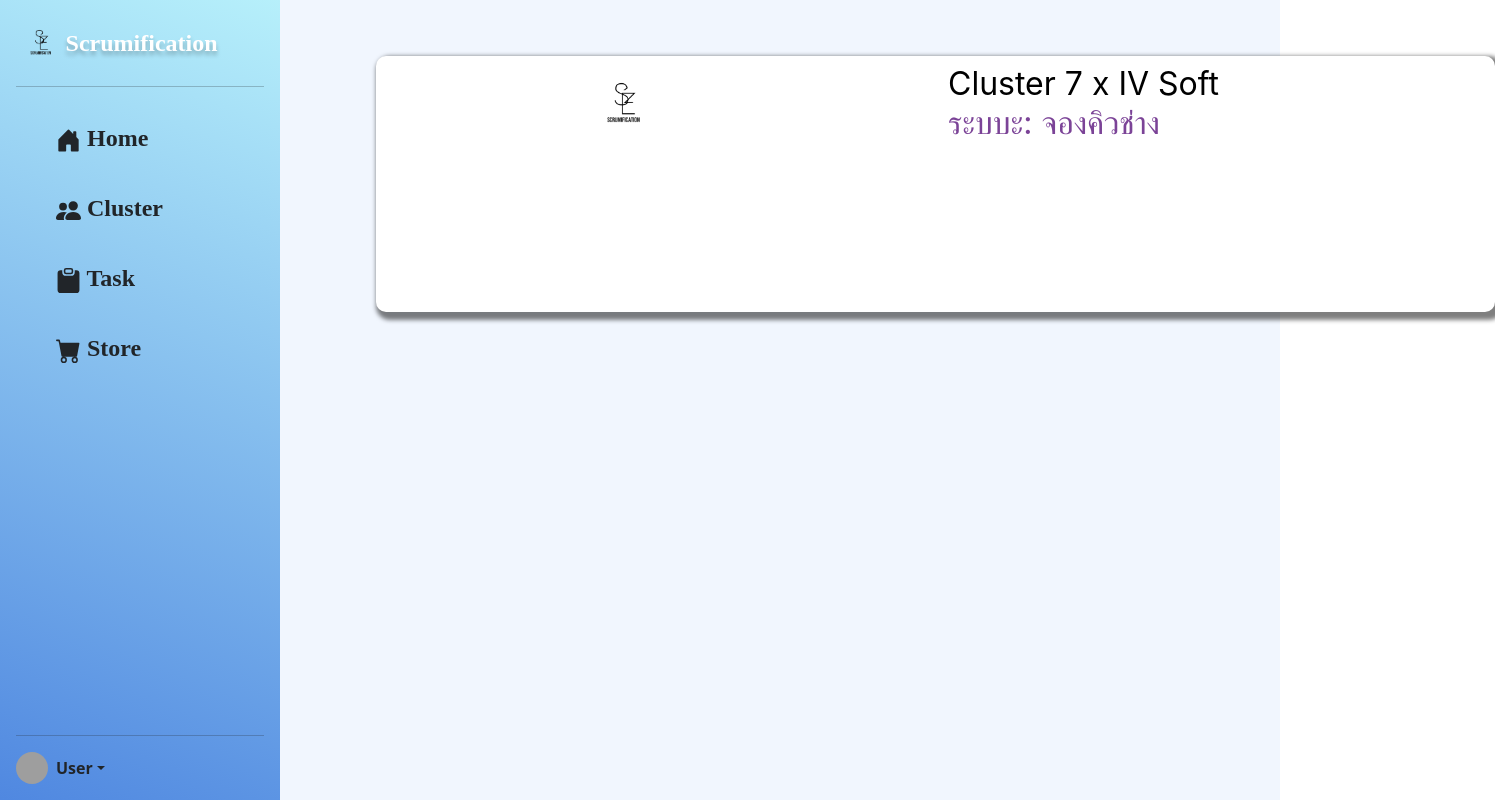
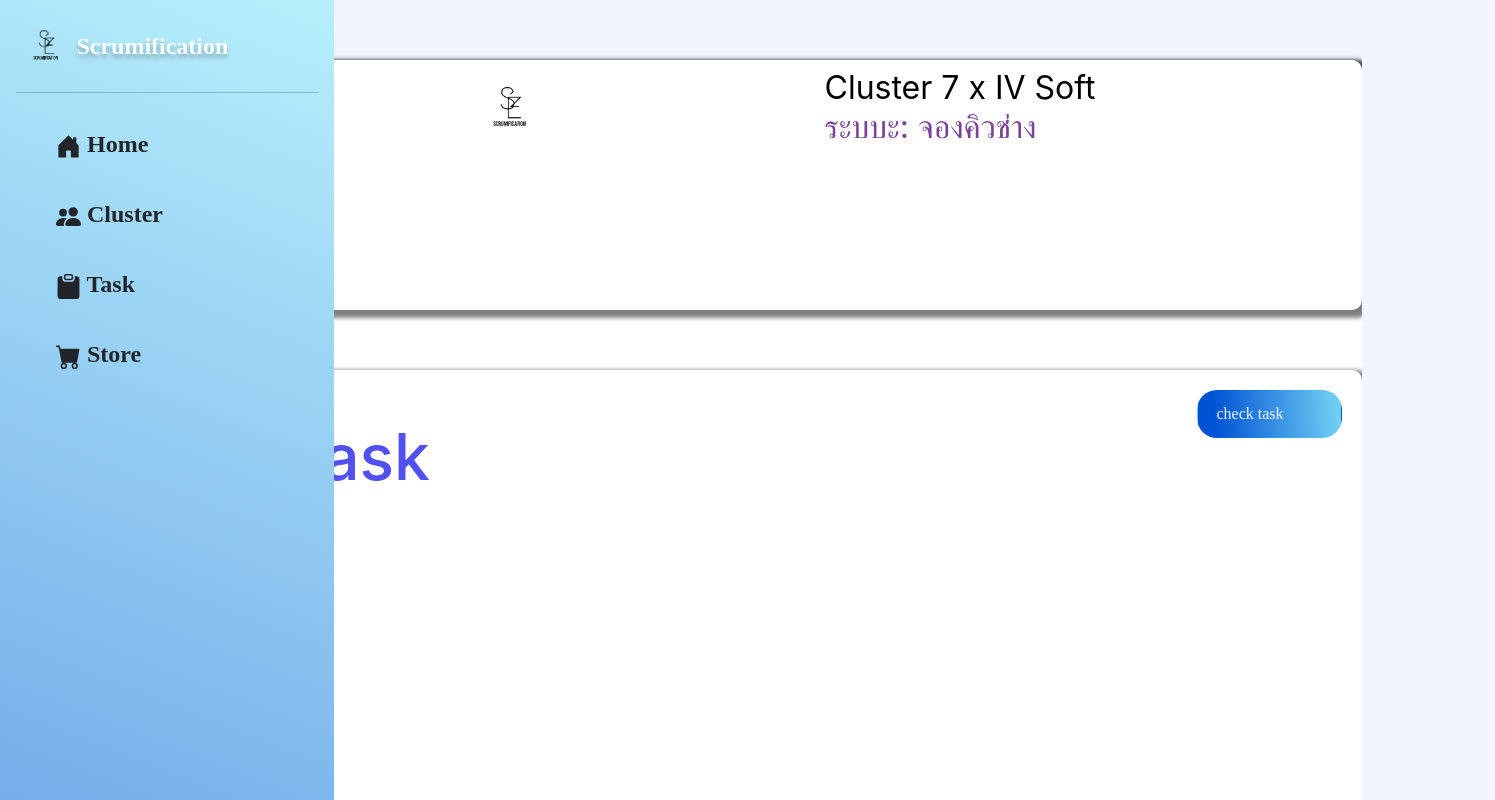
Before and after one commit to Naruson/scrumnification-frontend, a Vue app: page /cluster/task in a window 1280 px wide. Shown: the top 800 px of the page, 1495 px wide, since content can reach past the window. Built offline with nearby package versions, Linux system fonts and the light colour scheme; grey boxes are pictures that could not be loaded; what vue-sweetalert2 would draw is missing.

Commit message:
fix sidebar

```diff
--- a/index.html
+++ b/index.html
@@ -2,6 +2,8 @@
 <html lang="en">
 
 <head>
+    <link href="https://cdn.jsdelivr.net/npm/bootstrap@5.3.0-alpha1/dist/css/bootstrap.min.css" rel="stylesheet" integrity="sha384-GLhlTQ8iRABdZLl6O3oVMWSktQOp6b7In1Zl3/Jr59b6EGGoI1aFkw7cmDA6j6gD" crossorigin="anonymous">
+    <script src="https://cdn.jsdelivr.net/npm/bootstrap@5.3.0-alpha1/dist/js/bootstrap.bundle.min.js" integrity="sha384-w76AqPfDkMBDXo30jS1Sgez6pr3x5MlQ1ZAGC+nuZB+EYdgRZgiwxhTBTkF7CXvN" crossorigin="anonymous"></script>
     <meta charset="UTF-8" />
     <link rel="icon" href="/favicon.ico" />
     <meta name="viewport" content="width=device-width, initial-scale=1.0" />
@@ -15,5 +17,7 @@
 
 </html>
 <style>
-
+    body {
+        background: #F1F6FE;
+    }
 </style>
--- a/package.json
+++ b/package.json
@@ -10,6 +10,11 @@
         "type-check": "vue-tsc --noEmit"
     },
     "dependencies": {
+        "@fortawesome/fontawesome-svg-core": "^6.3.0",
+        "@fortawesome/free-brands-svg-icons": "^6.3.0",
+        "@fortawesome/free-regular-svg-icons": "^6.3.0",
+        "@fortawesome/free-solid-svg-icons": "^6.3.0",
+        "@fortawesome/vue-fontawesome": "^3.0.3",
         "axios": "^0.27.2",
         "bootstrap": "^5.2.0",
         "pinia": "^2.0.16",
--- a/src/App.vue
+++ b/src/App.vue
@@ -10,8 +10,12 @@
 
 <template>
   <div class="main">
-    <sideBarVue v-if="$route.meta.header == null" :title="'Scrum'" />
-    <RouterView />
+    <sideBarVue class="sidebar" v-if="$route.meta.header == null" :title="'Scrum'" />
+    <div class="container">
+      <div class="paper">
+        <RouterView />
+      </div>
+    </div>
   </div>
 
 </template>
@@ -19,6 +23,16 @@
 <style scoped>
 .main{
   display: flex;
-  background: #F1F6FE;
 }
+.paper{
+  margin: 60px 0 60px 110px;
+  margin-right: 0;
+  background: #FFFFFF;
+  box-shadow: 4px 4px 4px 4px rgba(0, 0, 0, 0.5);
+  border-radius: 10px;
+  width: 1100px;
+  min-height: 100vh;
+  /* height: 100%; */
+}
+
 </style>
--- /dev/null
+++ b/src/components/cluster-task.vue
@@ -0,0 +1,114 @@
+<script setup lang="ts">
+</script>
+<template>
+        <div class="box center">
+            <font-awesome-icon icon="fa-solid fa-list-check" />
+            <router-link to="/cluster/check-task"><button class="btn"> <font-awesome-icon icon="fa-solid fa-list-check" /> <div class="btn-check-task">check task</div></button></router-link>
+            <h1>Task</h1>
+            <br>
+<!--
+                <label for="input SE-Dollar" class="col-sm-2 col-form-label">SE Dollar</label>
+                    <input type="number" class="form-control" id="SE-Dollar" disable> -->
+            <!-- <table class="table table-striped">
+                <thead>
+                    <tr>
+                    <th scope="col">#</th>
+                    <th scope="col">First</th>
+                    <th scope="col">Last</th>
+                    <th scope="col">Handle</th>
+                    </tr>
+                </thead>
+                <tbody>
+                    <tr>
+                    <th scope="row">1</th>
+                    <td>Mark</td>
+                    <td>Otto</td>
+                    <td>@mdo</td>
+                    </tr>
+                    <tr>
+                    <th scope="row">2</th>
+                    <td>Jacob</td>
+                    <td>Thornton</td>
+                    <td>@fat</td>
+                    </tr>
+                    <tr>
+                    <th scope="row">3</th>
+                    <td colspan="2">Larry the Bird</td>
+                    <td>@twitter</td>
+                    </tr>
+                </tbody>
+            </table> -->
+        </div>
+</template>
+
+
+
+<style>
+.form-control{
+    width: auto;
+    /* height: auto; */
+}
+h1{
+    /* Task */
+    /* position: absolute; */
+    width: 144px;
+    height: 77px;
+
+    font-family: 'Inter';
+    font-style: normal;
+    font-weight: 500;
+    font-size: 64px;
+    line-height: 77px;
+
+    color: #5151F2;
+}
+.btn-check-task{
+    /* Check Task */
+width: 80px;
+height: 24px;
+
+
+font-family: 'Kanit';
+font-style: normal;
+font-weight: 400;
+font-size: 16px;
+line-height: 24px;
+/* identical to box height */
+
+
+/* background */
+
+color: #F1F6FE;
+
+}
+.btn{
+    /* ButtonDetailCluster */
+    position: absolute;
+    width: 145px;
+    height: 48px;
+    left: 935px;
+    top: 20px;
+
+    background: linear-gradient(264.65deg, #6ECEF3 4.28%, #0052D4 88.39%);
+    border-radius: 20px;
+}
+.center{
+    text-align: center;
+}
+.box{
+    /* Rectangle 8 */
+    position: relative;
+    width: 1100px;
+    height: 900px;
+    /* display: flex; */
+    padding: 48px 24px;
+    text-align: center;
+    /* left: 392px;
+    top: 418px; */
+    /* white */
+
+    background: #FFFFFF;
+    box-shadow: 4px 4px 4px 4px rgba(0, 0, 0, 0.5);
+    border-radius: 10px;
+}
+</style>
--- a/src/components/cluster.vue
+++ b/src/components/cluster.vue
@@ -3,7 +3,6 @@
 
 </script>
 <template>
-
     <div class="box-cluster">
         <div class="d-flex bd-highlight">
             <div class="p-2 flex-fill bd-highlight">
@@ -56,11 +55,11 @@
 }
 .box-cluster{
     /* Rectangle 7 */
-    position: absolute;
-    width: 1119px;
-    height: 256px;
-    left: 376px;
-    top: 56px;
+    /* position: absolute; */
+    width: 1100px;
+    height: 250px;
+    /* left: 392px;
+    top: 56px; */
 
     /* white */
 
--- a/src/components/sideBar.vue
+++ b/src/components/sideBar.vue
@@ -3,7 +3,8 @@
 let role = "admin";
 </script>
 <template>
-        <div id="my-div" class="bg-scrum sidenav stretch d-flex flex-column flex-shrink-0 p-3 bg-light" style="width: 280px;">
+  <div class="invi" style="width: 334px; height: auto;">
+        <div id="my-div" class="bg-scrum sidenav stretch d-flex flex-column flex-shrink-0 p-3 bg-light" style="width: 334px;">
     <router-link to="/home" class="d-flex align-items-center mb-3 mb-md-0 me-md-auto link-dark text-decoration-none">
       <img id="icon" src="../assets/icon/Pink_Elegant_Lash_Makeup_Brow_artist_Beauty_Logo__1_-removebg-preview.png">
       <!-- <svg class="bi me-2" width="40" height="32"><use xlink:href="#bootstrap"></use>
@@ -62,11 +63,18 @@
       </ul>
     </div>
   </div>
+</div>
 </template>
 
 <style scoped>
   /* Set parent container to flex layout and stretch to fill remaining space */
 
+  .invi{
+    background-color: #0052D4;
+    z-index: 1000;
+    position: relative;
+    min-height: 100vh;
+  }
   #icon{
     z-index: 100;
     width: 20%;
@@ -75,13 +83,11 @@
   .stretch {
     display: flex;
     flex-direction: column;
-    min-height: 100vh;
+    position: absolute;
+    min-height: 100%;
+    left: 0;
   }
-  /* .sidenav {
-  position: fixed;
-  z-index: 1;
-  overflow-x: hidden;
-} */
+
 .font-scrum{
     font-family: 'Kanit';
 font-style: normal;
@@ -109,6 +115,7 @@
 
 .nav-pills .nav-link.active, .nav-pills .show>.nav-link{
   background-color: transparent !important;
+  color: #0052D4 !important;
 }
 body{
   display: flex;
--- a/src/main.ts
+++ b/src/main.ts
@@ -5,16 +5,19 @@
 import router from "./router";
 
 import "bootstrap/dist/css/bootstrap.min.css";
-
+import { library } from '@fortawesome/fontawesome-svg-core'
+import { faUserSecret } from '@fortawesome/free-solid-svg-icons'
+import { FontAwesomeIcon } from '@fortawesome/vue-fontawesome'
 import VueSweetalert2 from "vue-sweetalert2";
 import "sweetalert2/dist/sweetalert2.min.css";
 
+library.add(faUserSecret)
+
 const app = createApp(App);
-
+app.component('font-awesome-icon', FontAwesomeIcon);
 app.use(createPinia());
 app.use(router);
 app.use(VueSweetalert2);
-
 app.mount("#app");
 
 import "bootstrap/dist/js/bootstrap.min";
--- a/src/router/index.ts
+++ b/src/router/index.ts
@@ -24,6 +24,12 @@
 
     },
     {
+      path: "/cluster/check-task",
+      name: "task",
+      component: () => import("@/views/Cluster/CheckTask.vue"),
+
+    },
+    {
       path: "/cluster",
       name: "cluster",
       component: () => import("../views/Cluster/IndexView.vue"),
@@ -41,6 +47,7 @@
       component: () => import("../views/Task/IndexView.vue"),
 
     },
+
   ],
   linkActiveClass: "active",
 });
--- /dev/null
+++ b/src/views/Cluster/CheckTask.vue
@@ -0,0 +1,20 @@
+<script setup lang="ts">
+import { ref } from "vue";
+import clusterBox from "@/components/cluster.vue";
+import taskBox from "@/components/cluster-task.vue";
+
+</script>
+<template>
+    <div class="div">this is check task page</div>
+</template>
+
+
+<style>
+.invi-box{
+    height: 60px;
+}
+/* .container{
+    background-color: brown;
+    z-index: 1000;
+} */
+</style>
--- a/src/views/Cluster/IndexView.vue
+++ b/src/views/Cluster/IndexView.vue
@@ -6,5 +6,7 @@
 </script>
 
 <template>
-    <div>This is Cluster Index Page</div>
+    <div class="conatiner">
+        <div>This is Cluster Index Page</div>
+    </div>
 </template>
--- a/src/views/Cluster/TaskView.vue
+++ b/src/views/Cluster/TaskView.vue
@@ -1,14 +1,23 @@
 <script setup lang="ts">
 import { ref } from "vue";
 import clusterBox from "@/components/cluster.vue";
+import taskBox from "@/components/cluster-task.vue";
 
 </script>
 <template>
-    <div class="container">
         <clusterBox/>
-    </div>
+        <div class="invi-box"></div>
+        <taskBox/>
 </template>
 
 
 <style>
+.invi-box{
+    height: 60px;
+    color: aqua;
+}
+/* .container{
+    background-color: brown;
+    z-index: 1000;
+} */
 </style>
--- a/src/views/Home/IndexView.vue
+++ b/src/views/Home/IndexView.vue
@@ -5,7 +5,7 @@
 
 </script>
 <template>
-    <div class="container mt-3">
+    <div class="container">
         <div>This is Home Page</div>
     </div>
 </template>
```
Also changed, not shown: 1 other file (tests, documents, lock files or other folders).
